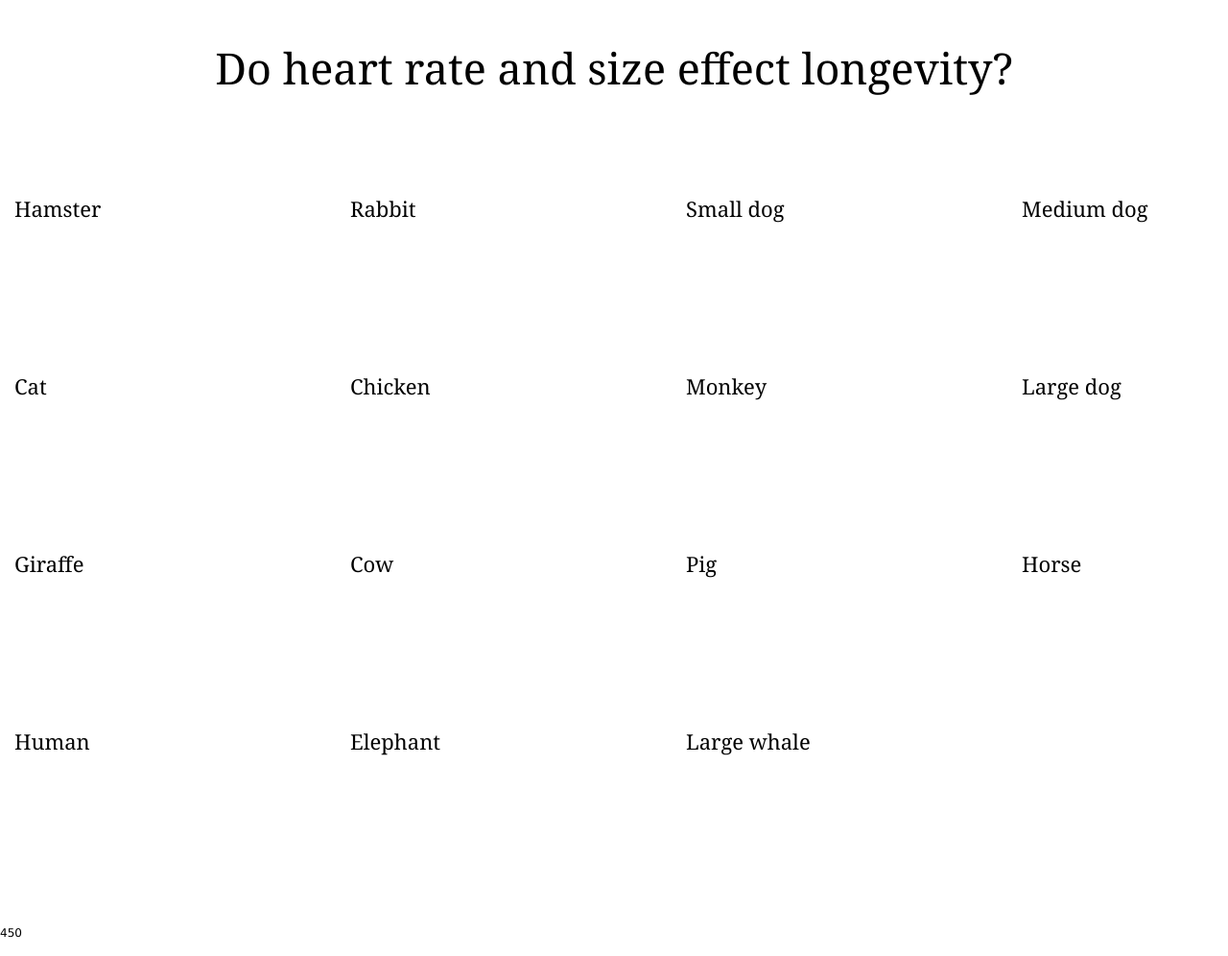
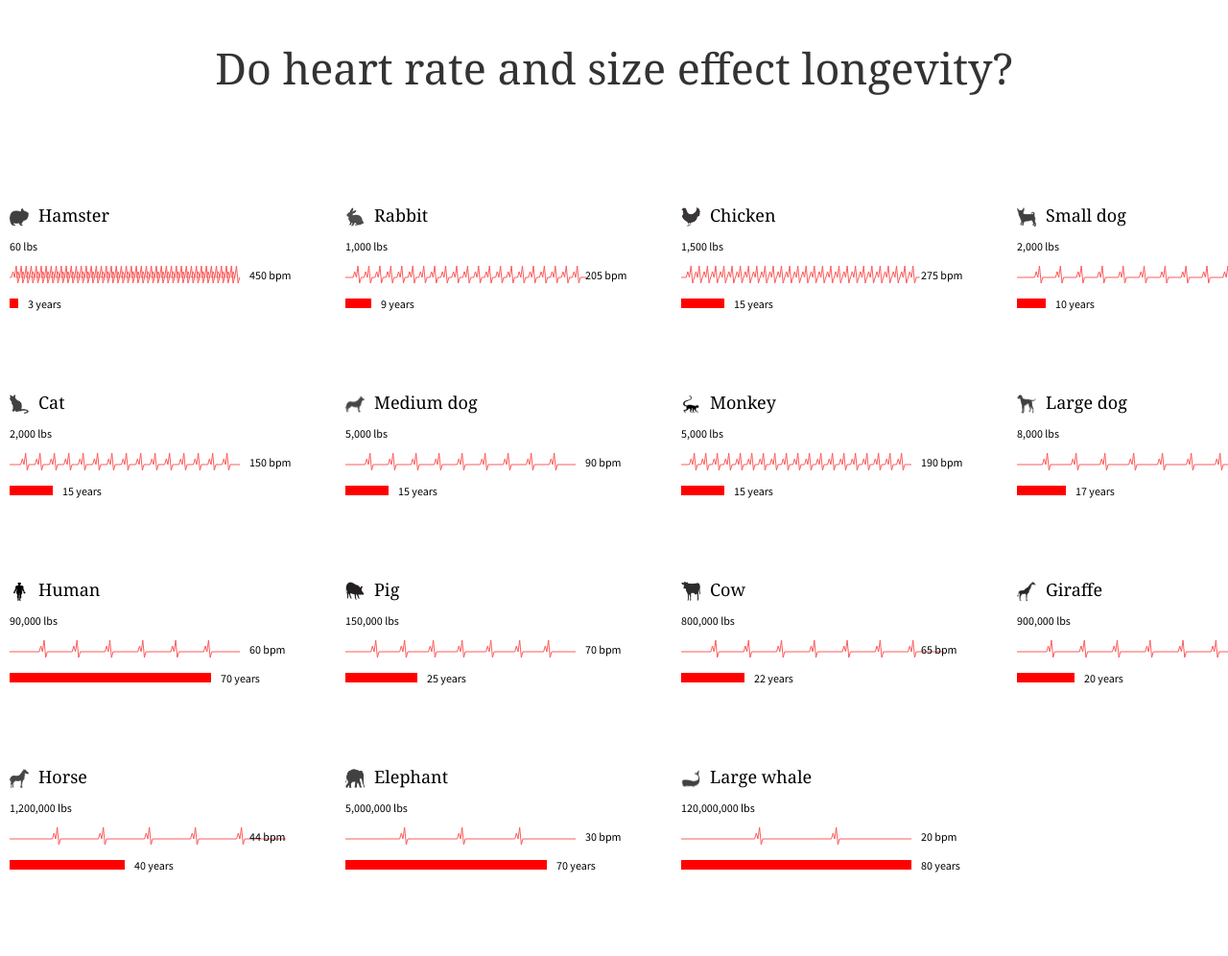
Before and after one commit to tiffanyfrance/data-is-beautiful, a plain HTML site: page 19-08/index.html in a window 1280 px wide. Shown: the top 996 px of the page at 96% size. Drawn offline with nearby package versions, Linux system fonts and the light colour scheme.

Commit message:
add images at 2x, add complementary labels, add longevity

```diff
--- a/19-08/data.csv
+++ b/19-08/data.csv
@@ -1,16 +1,16 @@
-Creature,Mass,BPM,Longevity
-Hamster,60,450,3
-Rabbit,1000,205,9
-Small dog,2000,100,10
-Medium dog,5000,90,15
-Cat,2000,150,15
-Chicken,1500,275,15
-Monkey,5000,190,15
-Large dog,8000,75,17
-Giraffe,900000,65,20
-Cow,800000,65,22
-Pig,150000,70,25
-Horse,1200000,44,40
-Human,90000,60,70
-Elephant,5000000,30,70
-Large whale,120000000,20,80
+Creature,Mass,BPM,Longevity,ImageName
+Hamster,60,450,3,hamster
+Rabbit,1000,205,9,rabbit
+Chicken,1500,275,15,chicken
+Small dog,2000,100,10,small-dog
+Cat,2000,150,15,cat
+Medium dog,5000,90,15,medium-dog
+Monkey,5000,190,15,monkey
+Large dog,8000,75,17,large-dog
+Human,90000,60,70,human
+Pig,150000,70,25,pig
+Cow,800000,65,22,cow
+Giraffe,900000,65,20,giraffe
+Horse,1200000,44,40,horse
+Elephant,5000000,30,70,elephant
+Large whale,120000000,20,80,whale
--- a/19-08/index.html
+++ b/19-08/index.html
@@ -1,9 +1,14 @@
 <!DOCTYPE html>
 <meta charset="utf-8">
+<link href="https://fonts.googleapis.com/css?family=Source+Sans+Pro:300,400&display=swap" rel="stylesheet">
 <style>
 	body {
 		margin: 0;
 		padding: 0;
+	}
+
+	* {
+		color: #333;
 	}
 
 	h1 {
@@ -24,8 +29,8 @@
 	}
 
 	.col {
-		flex: 1 0 340px; /* explanation below */
-		margin: 5px;
+		flex: 1 0 300px; /* explanation below */
+		margin: 10px;
 		height: 175px;
 		background-color: white;
 	}
@@ -33,7 +38,7 @@
 	.line {
 		fill: none;
 		stroke: #fc5c5c;
-		stroke-width: 1.5px;
+		stroke-width: 1px;
 	}
 
 	.creature {
@@ -41,6 +46,12 @@
 		font-family: 'Lucida Sans', 'Lucida Sans Regular', 'Lucida Grande', 'Lucida Sans Unicode', Geneva, Verdana, sans-serif;
 		font-size: 12px;
 	}
+
+	.human img {
+    width: 15px;
+    margin-left: 3px;
+	}
+
 </style>
 
 <body>
--- a/19-08/main.js
+++ b/19-08/main.js
@@ -1,3 +1,5 @@
+let f = d3.format(',');
+
 d3.csv('data.csv')
   .then(function(data) {
     for(var i = 0; i < data.length; i++) {
@@ -11,14 +13,61 @@ d3.csv('data.csv')
       .attr('class', 'col legend');
   })
   .catch(function(error){
-     // handle error
+     console.log('There\'s an error');
   })
 
+function buildUnits(d) {
 
-function buildChart(bpm, creature, mass) {
-  let margin = { top: 0, right: 10, bottom: 0, left: 100 },
-    width = 1400 - margin.left - margin.right,
-    height = 50 - margin.top - margin.bottom;
+  let unit = d3.select('#viz')
+    .append('div')
+    .attr('class', `col ${d.ImageName}`);
+
+  let margin = { top: 0, right: 30, bottom: 0, left: 0 },
+    width = 300 - margin.left - margin.right, //TODO get size on resize
+    height = 175 - margin.top - margin.bottom;
+
+  let svg = unit.append('svg')
+    .attr('width', width + margin.left + margin.right)
+    .attr('height', height + margin.top + margin.bottom)
+    .append('g');
+    // .attr('transform',
+    //   'translate(' + margin.left + ',' + margin.top + ')');
+
+  svg.append('foreignObject')
+    .attr('x', 0)
+    .attr('y', 5)
+    .attr('width', 20)
+    .attr('height', 20)
+    .append('xhtml:div')
+    .append('img')
+    .attr('src', `${d.ImageName}.png`)
+    .attr('height', 20)
+    .attr('width', 20);
+
+  svg.append('text')
+    .text(d.Creature)
+    .attr('x', 30)
+    .attr('y', 20)
+    .style('font-family', 'Georgia')
+    .style('font-size', '18px');
+
+  svg.append('text')
+    .text(`${f(d.Mass)} lbs`)
+    .attr('x', 0)
+    .attr('y', 50)
+    .style('font-family', '"Source Sans Pro", sans-serif')
+    .style('font-size', '12px');
+
+  buildHR(svg, d.BPM, d.Creature, d.Mass);
+
+  buildLongevity(svg, d.Longevity);
+}
+
+
+function buildHR(svg, bpm, creature, mass) {
+  let margin = { top: 60, right: 30, bottom: 0, left: 0 },
+    width = 270 - margin.left - margin.right,
+    height = 90 - margin.top - margin.bottom;
 
   let data = [
     {
@@ -27,7 +76,7 @@ function buildChart(bpm, creature, mass) {
     }
   ];
 
-  const halfWidth = 0.00175;
+  const halfWidth = 0.007;
   let count = Math.ceil(bpm / 10);
   let delta = 1 / (Math.floor(bpm / 10) + 1);
 
@@ -70,8 +119,6 @@ function buildChart(bpm, creature, mass) {
     y: 0.4
   });
 
-  console.log(data)
-
   let x = d3.scaleTime().range([0, width]);
   let y = d3.scaleLinear().range([height, 0]);
 
@@ -79,54 +126,50 @@ function buildChart(bpm, creature, mass) {
     .x(d => x(d.x))
     .y(d => y(d.y));
 
-  let svg = d3.select("#heartbeats").append("svg")
-    .attr("width", width + margin.left + margin.right)
-    .attr("height", height + margin.top + margin.bottom)
-    .append("g")
-    .attr("transform",
-      "translate(" + margin.left + "," + margin.top + ")");
-
-  svg.append('text')
-    .text(creature)
-    .attr('class', 'creature')
-    .attr('x', -(margin.left))
-    .attr('y', (height * .7));
-
   x.domain([0, 1]);
   y.domain([0, 1]);
 
-  svg.append("path")
+  svg.append('path')
     .data([data])
-    .attr("class", "line")
-    .attr("d", valueline);
+    .attr('class', 'line')
+    .attr('d', valueline)
+    .attr('transform',
+      'translate(' + margin.left + ',' + margin.top + ')');
+
+  svg.append('text')
+    .text(`${bpm} bpm`)
+    .attr('x', 250)
+    .attr('y', 80)
+    .style('font-family', '"Source Sans Pro", sans-serif')
+    .style('font-size', '12px');
+}
+
+function buildLongevity(svg, longevity) {
+  let margin = { top: 60, right: 30, bottom: 0, left: 0 },
+    width = 270 - margin.left - margin.right,
+    height = 90 - margin.top - margin.bottom;
+
+  let g = svg.append('g')
+    .attr('class', 'longevity')
+    .attr('width', width)
+    .attr('height', height);
+
+  let linearScale = d3.scaleLinear()
+    .domain([0,80]) //largest longevity value
+    .range([0, width])
+
+  rect = g.append('rect')
+    .attr('x', 0)
+    .attr('y', 100)
+    .attr('width', d => linearScale(longevity))
+    .attr('height', 10)
+    .attr('fill', 'red');
+
+  svg.append('text')
+    .text(`${longevity} years`)
+    .attr('x', d => linearScale(longevity) + 10)
+    .attr('y', 110)
+    .style('font-family', '"Source Sans Pro", sans-serif')
+    .style('font-size', '12px');
 
 }
-
-function buildUnits(d) {
-
-  let unit = d3.select('#viz')
-    .append('div')
-    .attr('class', 'col');
-
-  let margin = { top: 0, right: 10, bottom: 0, left: 10 },
-    width = 340 - margin.left - margin.right, //TODO get size on resize
-    height = 175 - margin.top - margin.bottom;
-
-  let svg = unit.append("svg")
-    .attr("width", width + margin.left + margin.right)
-    .attr("height", height + margin.top + margin.bottom)
-    .append("g")
-    .attr("transform",
-      "translate(" + margin.left + "," + margin.top + ")");
-
-  svg.append('text')
-    .text(d.Creature)
-    .attr('x', 0)
-    .attr('y', 20)
-    .style('font-family', 'Georgia')
-    .style('font-size', '22px');
-
-  buildChart(svg, d.BPM, d.Creature, d.Mass);
-
-
-}
```
Also changed, not shown: 19-08/cat.png (added), 19-08/chicken.png (added), 19-08/cow.png (added), 19-08/elephant.png (added), 19-08/giraffe.png (added), 19-08/hamster.png (added), 19-08/horse.png (added), 19-08/human.png (added), 19-08/large-dog.png (added), 19-08/medium-dog.png (added), 19-08/monkey.png (added), 19-08/pig.png (added), 19-08/rabbit.png (added), 19-08/small-dog.png (added), 1 more files, 1 other file.
